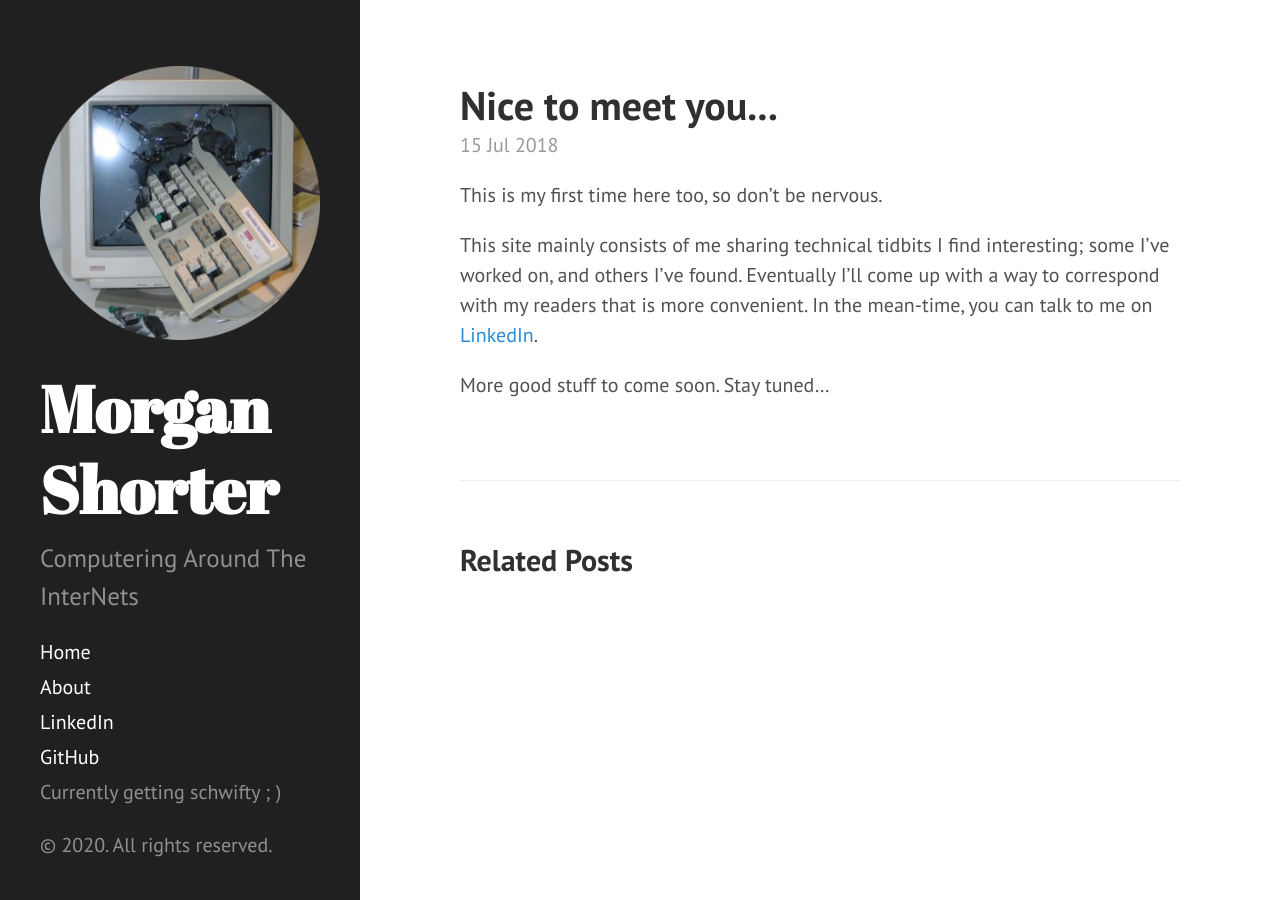
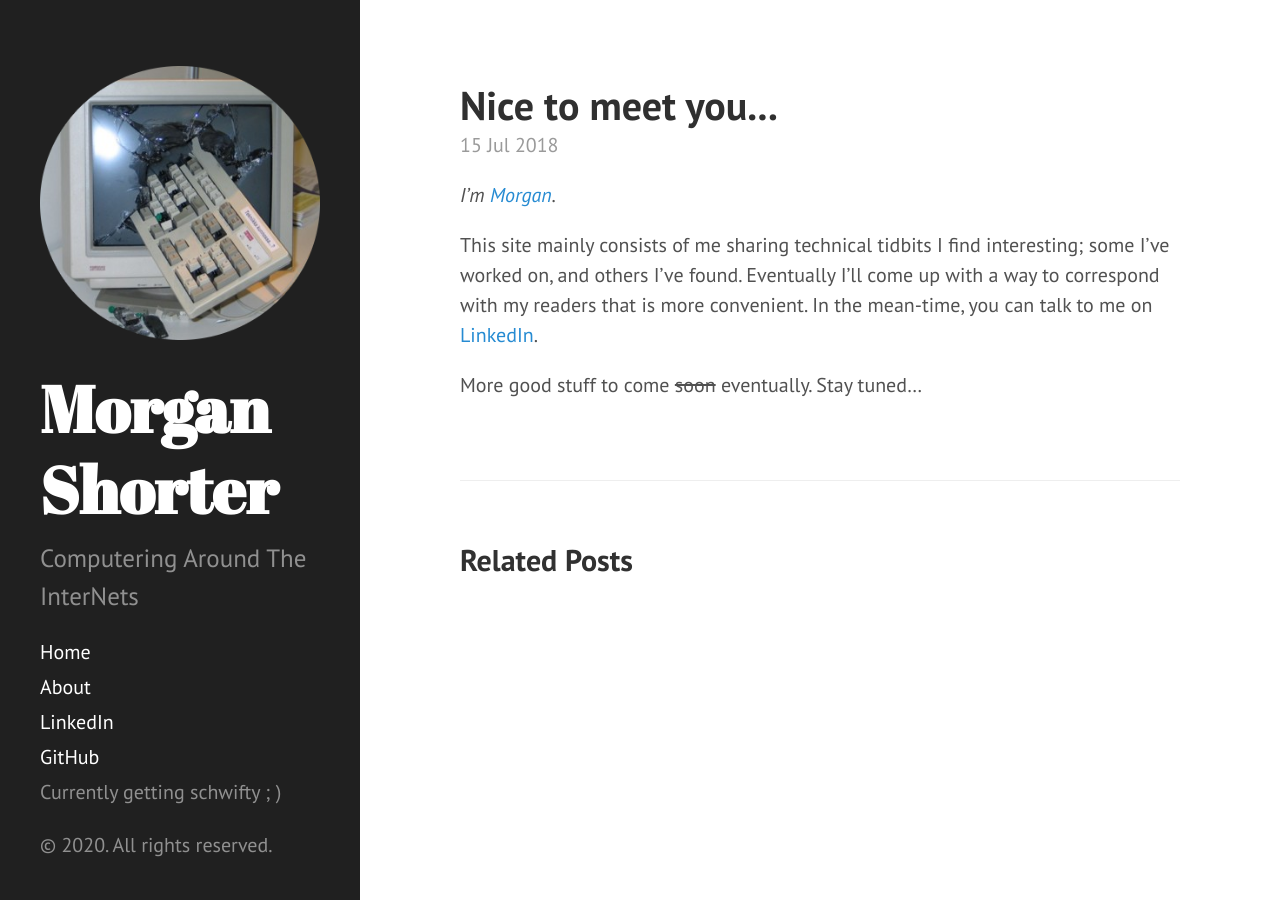
Before and after one commit to MorganShorter/morganshorter.github.io, a Jekyll site: the page built from _posts/2018-07-15-day-one.md, in a window 1280 px wide. Built offline with Jekyll 4.4.1, drawn with Linux system fonts in a browser that asks for light colours.

Commit message:
Removed lame joke. Stopped fibbing.

```diff
--- a/_posts/2018-07-15-day-one.md
+++ b/_posts/2018-07-15-day-one.md
@@ -3,8 +3,8 @@ layout: post
 title: Nice to meet you...
 ---
 
-This is my first time here too, so don't be nervous.
+_I'm [Morgan](/about)._
 
 This site mainly consists of me sharing technical tidbits I find interesting; some I've worked on, and others I've found. Eventually I'll come up with a way to correspond with my readers that is more convenient. In the mean-time, you can talk to me on [LinkedIn]({{ site.author.url }}).
 
-More good stuff to come soon. Stay tuned...
+More good stuff to come ~~soon~~ eventually. Stay tuned...
```
Also changed, not shown: 3 other files.
